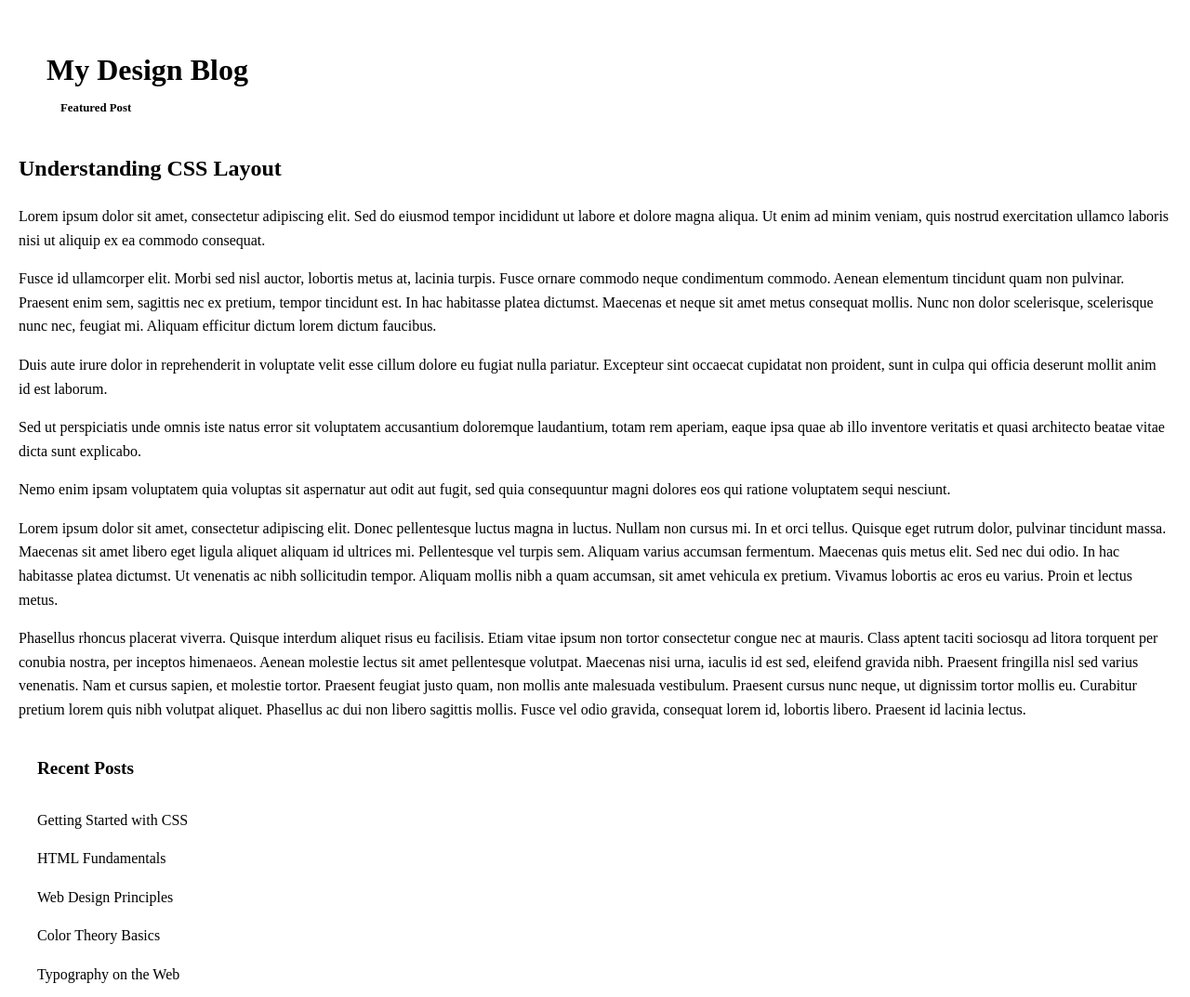
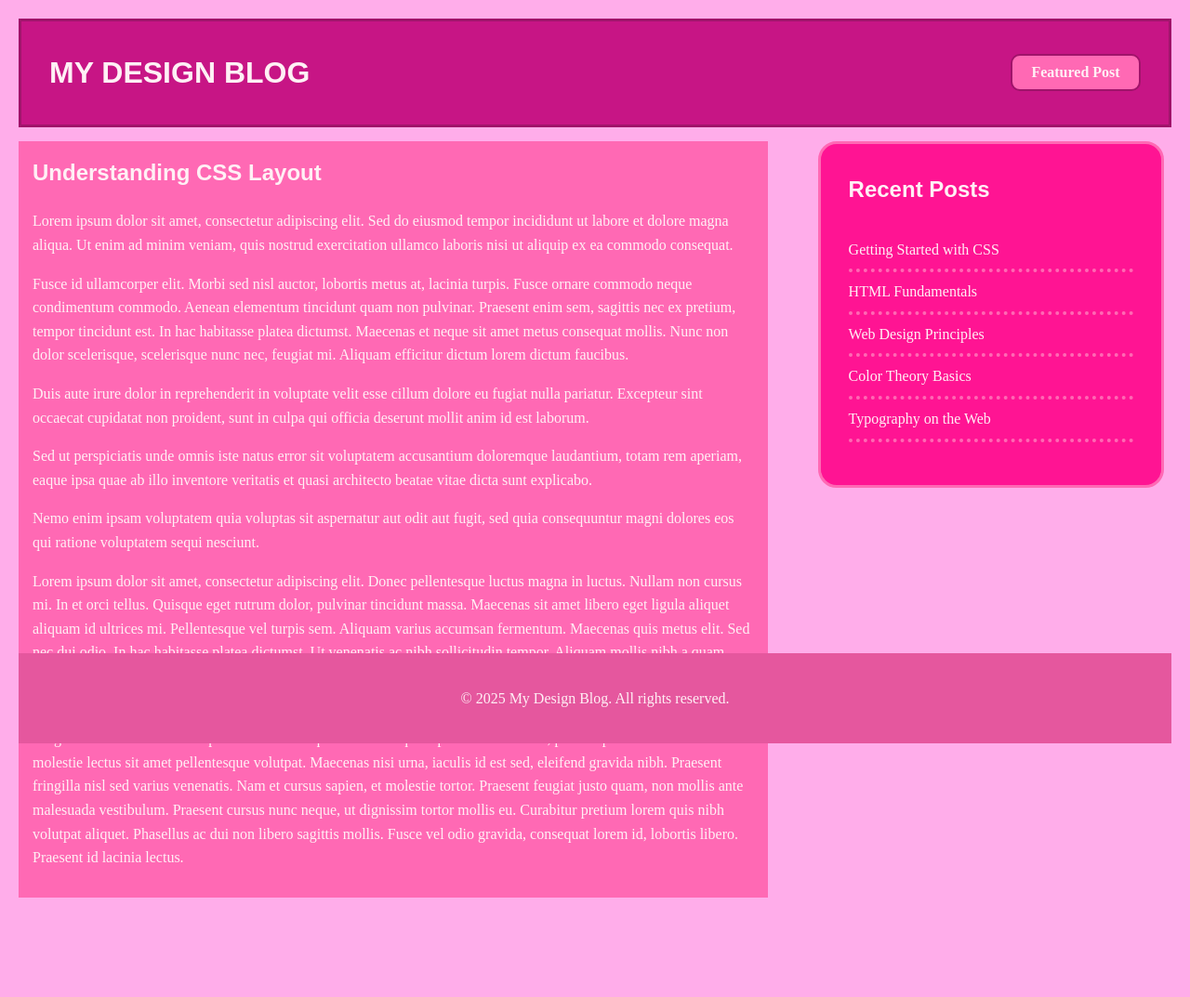
Before and after one commit to sequoiajhenning-sys/exercise-5, a plain HTML site: page index.html in a window 1280 px wide. Shown: the top 1073 px of the page at 93% size. Drawn offline with Linux system fonts and the light colour scheme.

Commit message:
( ◕ ◞ ◕ ) auto commit

```diff
--- a/index.html
+++ b/index.html
@@ -4,34 +4,55 @@
   <title>Exercise 5: CSS Layout</title>
   <meta charset="utf-8">
   <style>
+    * { box-sizing: border-box; }
     body {
       margin: 0;
       padding: 20px;
       line-height: 1.6;
+      font-family: "Times New Roman", Times, serif;
+      background-color: #ffadea;
+      color: lavenderBlush;
     }
 
     header {
       padding: 30px;
-      margin-bottom: 0;
+      background-color: MediumVioletRed;
+      border: 3px solid #a0136a;
+      margin-bottom: 15px;
+      position: relative;
     }
 
     header h1 {
       margin: 0;
       font-size: 2em;
+      font-family: Arial, Helvetica, sans-serif;
     }
 
     .badge {
       padding: 5px 15px;
-      font-size: 0.8em;
+      font-size: 1em;
       font-weight: bold;
+      background-color: hotpink;
+      border: 2px solid #a0136a;
+      width: 140px;
+      height: 40px;
+      border-radius: 10px;
+      position: absolute;
+      top: 35px;
+      right: 30px;
+      text-align: center;
     }
 
     #main-content {
-      padding: 0;
+      padding: 15px;
       vertical-align: top;
+      background-color: hotPink;
+      width: 65%;
+      display: inline-block;
     }
 
     #main-content h2 {
+      font-family: Arial, Helvetica, sans-serif;
       margin-top: 0;
     }
 
@@ -40,13 +61,22 @@
     }
 
     #sidebar {
-      padding: 20px;
+      padding: 30px;
       vertical-align: top;
+      border-radius: 20px;
+      background-color: deepPink;
+      color: lavenderBlush;
+      border: 3px solid hotPink;
+      width: 30%;
+      display: inline-block;
+      margin-left: 4%;
     }
 
     #sidebar h3 {
       margin-top: 0;
-      font-size: 1.2em;
+      font-size: 1.5em;
+      font-family: Arial, Helvetica, sans-serif;
+
     }
 
     #sidebar ul {
@@ -56,17 +86,22 @@
 
     #sidebar li {
       padding: 8px 0;
+      border-bottom: 4px dotted hotPink;
     }
 
     footer {
       padding: 20px;
       margin-top: 20px;
+      background-color: #e5579e;
+      text-align: center;
+      position: sticky;
+      bottom: 0;
     }
   </style>
 </head>
 <body>
   <header>
-    <h1>My Design Blog</h1>
+    <h1>MY DESIGN BLOG</h1>
     <div class="badge">Featured Post</div>
   </header>
 
```
